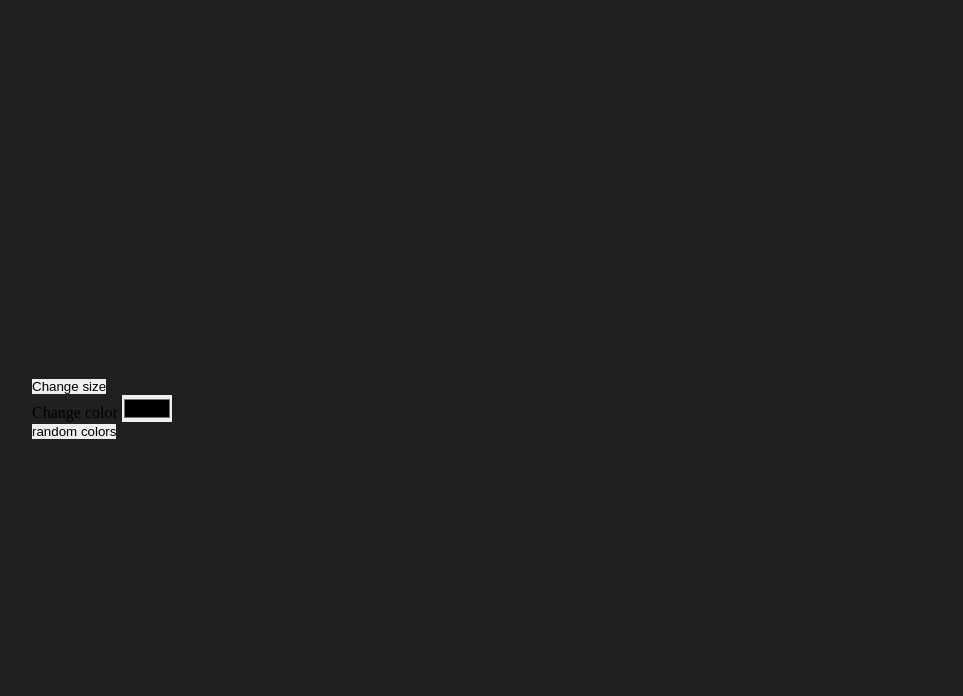
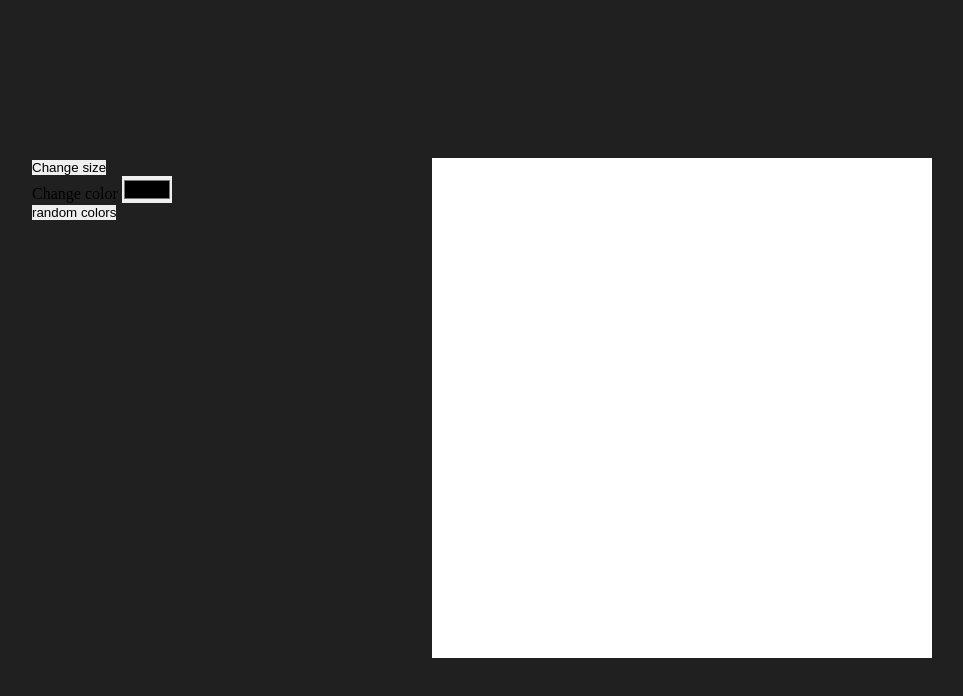
Before and after one commit to Aabdullah21/etch-a-sketch, a plain HTML site: page index.html in a window 1280 px wide. Shown: the whole page, without its empty margins (158-1121 px from the left). Drawn offline with Linux system fonts and the light colour scheme.

Commit message:
Change width and height of the grid

```diff
--- a/style.css
+++ b/style.css
@@ -17,3 +17,11 @@ body {
     width: 900px;
     justify-content: space-between;
 }
+
+.grid {
+    width: 500px;
+    height: 500px;
+    display: flex;
+    flex-wrap: wrap;
+    background-color: white;
+}
```
